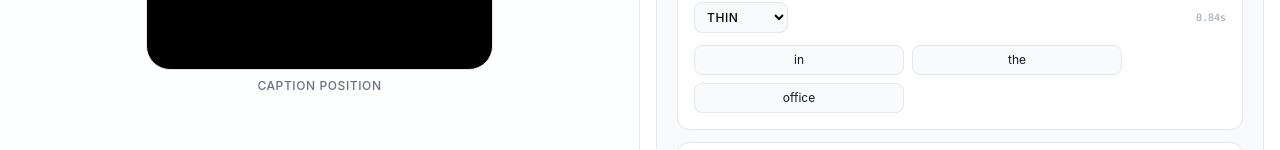
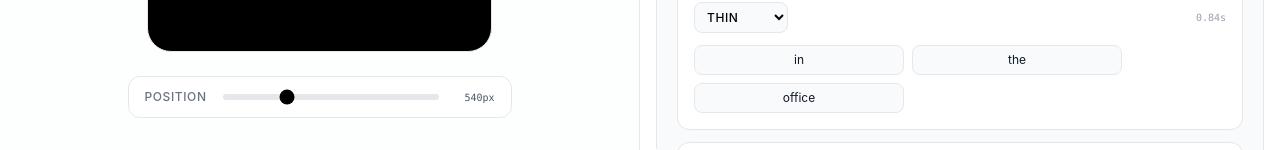
Before and after one commit to CohleM/subtitle, a Next.js app: page / in a window 1280 px wide. Shown: the part 650-800 px from the top of the page. Built offline with nearby package versions, Linux system fonts and the light colour scheme; what @remotion/google-fonts would draw is missing.

Commit message:
change captions position

```diff
--- a/src/app/page.tsx
+++ b/src/app/page.tsx
@@ -14,18 +14,21 @@ const VideoPlayer = memo(function VideoPlayer({
   transcript,
   selectedStyle,
   compositionWidth,
-  compositionHeight
+  compositionHeight,
+  captionPadding
 }: {
   transcript: SubtitleGroup[];
   selectedStyle: string;
   compositionWidth: number;
   compositionHeight: number;
+  captionPadding: number;
 }) {
   // ✅ Memoize inputProps - only changes when transcript or style actually changes
   const inputProps = useMemo(() => ({
     transcript,
-    style: selectedStyle
-  }), [transcript, selectedStyle]);
+    style: selectedStyle,
+    captionPadding
+  }), [transcript, selectedStyle, captionPadding]);
 
   return (
     <div className="w-full h-full bg-black overflow-hidden rounded-3xl border border-gray-200">
@@ -81,6 +84,8 @@ export default function Page() {
 
   const compositionWidth = isPortrait ? 1080 : 1920;
   const compositionHeight = isPortrait ? 1920 : 1080;
+
+  const [captionPadding, setCaptionPadding] = useState(540); // Add this
 
   const handleDeleteSegment = (index: number) => {
     const newTranscript = transcript.filter((_, i) => i !== index);
@@ -139,16 +144,26 @@ export default function Page() {
                   selectedStyle={selectedStyle}
                   compositionWidth={compositionWidth}
                   compositionHeight={compositionHeight}
+                  captionPadding={captionPadding} // ✅ Pass to player
                 />
               </div>
             </div>
-            <button
-              onClick={() => setIsPortrait(false)}
-              className={`flex items-center gap-2 px-4 py-2 text-xs font-medium uppercase tracking-wider rounded-lg transition-all ${!isPortrait ? 'bg-black text-white' : 'text-gray-500 hover:text-black'
-                }`}
-            >
-              Caption Position
-            </button>
+            <div className="mt-6 flex items-center gap-4 w-full max-w-sm bg-white border border-gray-200 rounded-xl px-4 py-3">
+              <span className="text-xs font-medium uppercase tracking-wider text-gray-500 shrink-0">
+                Position
+              </span>
+              <input
+                type="range"
+                min="0"
+                max={compositionHeight}
+                value={captionPadding}
+                onChange={(e) => setCaptionPadding(Number(e.target.value))}
+                className="flex-1 h-1.5 bg-gray-200 rounded-full appearance-none cursor-pointer accent-black hover:bg-gray-300 transition-colors"
+              />
+              <span className="text-[10px] font-mono text-gray-600 w-10 text-right">
+                {captionPadding}px
+              </span>
+            </div>
           </div>
 
 
--- a/src/remotion/Main.tsx
+++ b/src/remotion/Main.tsx
@@ -4,8 +4,9 @@ import { SubtitleGroup } from '../../types/subtitles';
 type MainProps = {
     transcript: SubtitleGroup[];
     style?: string;
+    captionPadding: number;
 };
 
-export const Main: React.FC<MainProps> = ({ transcript, style = 'basic' }) => {
-    return <MyVideo groups={transcript} />;
+export const Main: React.FC<MainProps> = ({ transcript, style = 'basic', captionPadding = 540 }) => {
+    return <MyVideo groups={transcript} style={style} captionPadding={captionPadding} />; // ✅ Pass it
 };
--- a/src/remotion/MyVideo.tsx
+++ b/src/remotion/MyVideo.tsx
@@ -6,10 +6,12 @@ import { StyleRenderer } from './StyleRenderer';
 type MainProps = {
     groups: SubtitleGroup[];
     style?: string;
+    captionPadding?: number; // ✅ Add
 };
 
 
-export const MyVideo: React.FC<MainProps> = ({ groups, style = 'basic' }) => {
+
+export const MyVideo: React.FC<MainProps> = ({ groups, style = 'basic', captionPadding }) => {
     const { fps } = useVideoConfig();
 
     return (
@@ -30,7 +32,7 @@ export const MyVideo: React.FC<MainProps> = ({ groups, style = 'basic' }) => {
                         from={from}
                         durationInFrames={durationInFrames}
                     >
-                        <StyleRenderer group={group} style={style} />
+                        <StyleRenderer group={group} style={style} captionPadding={captionPadding} />
                     </Sequence>
                 );
             })}
--- a/src/remotion/StyleRenderer.tsx
+++ b/src/remotion/StyleRenderer.tsx
@@ -6,16 +6,18 @@ import { GroupText } from './Subtitles/GroupText';
 type StyleRendererProps = {
     group: SubtitleGroup;
     style?: string;
+    captionPadding?: number; // ✅ Add
 };
 
-export const StyleRenderer: React.FC<StyleRendererProps> = ({ group, style = 'basic' }) => {
+
+export const StyleRenderer: React.FC<StyleRendererProps> = ({ group, style = 'basic', captionPadding = 540 }) => {
 
     console.log('style', style)
     // Simple switch statement - easy to extend
     switch (style) {
         case 'matt':
             // return <MattStyle group={group} />;
-            return <ThreeLines group={group} />; // Fallback until you create MattStyle
+            return <ThreeLines group={group} captionPadding={captionPadding} />; // Fallback until you create MattStyle
 
         case 'jess':
             // return <JessStyle group={group} />;
--- a/src/remotion/Subtitles/ThreeLines.tsx
+++ b/src/remotion/Subtitles/ThreeLines.tsx
@@ -196,7 +196,8 @@ const LineText: React.FC<{
     lineIndex: number;
     translateYOffset: number;
     fontType: string;
-}> = ({ line, lineIndex, translateYOffset, fontType }) => {
+    captionPadding?: number; // ✅ Add
+}> = ({ line, lineIndex, translateYOffset, fontType, captionPadding = 540 }) => {
     const style = FONT_TYPE_MAP[fontType] || DEFAULT_STYLE;
 
     console.log('translateYOffset:', translateYOffset);
@@ -207,7 +208,7 @@ const LineText: React.FC<{
             style={{
                 justifyContent: 'flex-start',
                 alignItems: 'center',
-                paddingTop: 540
+                paddingTop: captionPadding
             }}
         >
             <div
@@ -241,7 +242,7 @@ const LineText: React.FC<{
     );
 };
 
-export const ThreeLines: React.FC<{ group: SubtitleGroup }> = ({ group }) => {
+export const ThreeLines: React.FC<{ group: SubtitleGroup, captionPadding?: number }> = ({ group, captionPadding = 540 }) => {
     const { fps, width } = useVideoConfig();
     const fontsLoaded = useFontsLoaded();
 
@@ -276,6 +277,7 @@ export const ThreeLines: React.FC<{ group: SubtitleGroup }> = ({ group }) => {
                             lineIndex={lineIndex}
                             translateYOffset={lineOffsets[lineIndex]}
                             fontType={line.font_type}
+                            captionPadding={captionPadding}
                         />
                     </Sequence>
                 );
```
